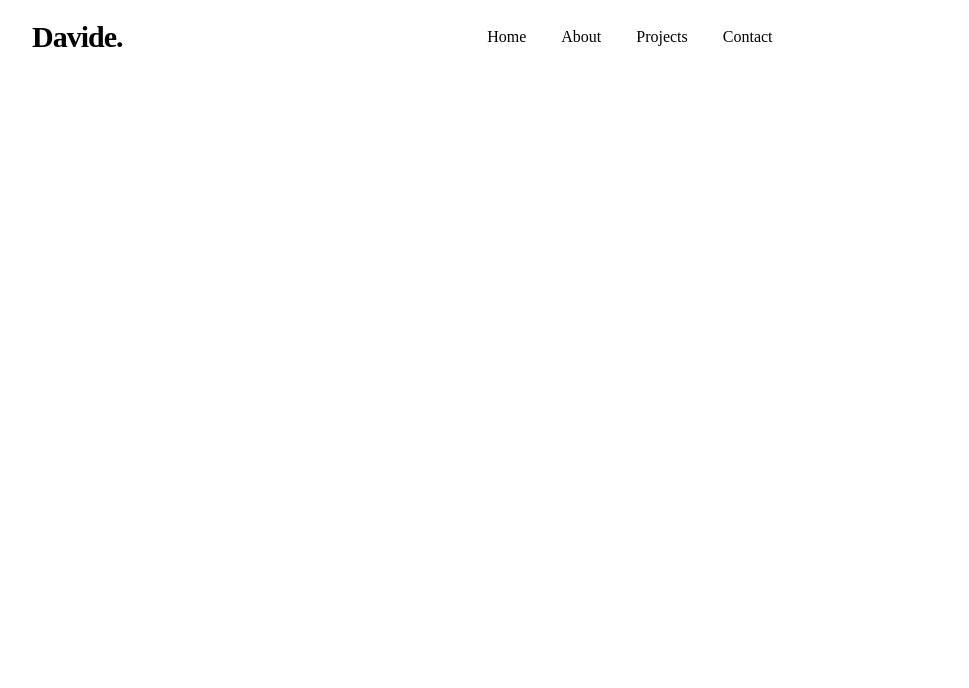
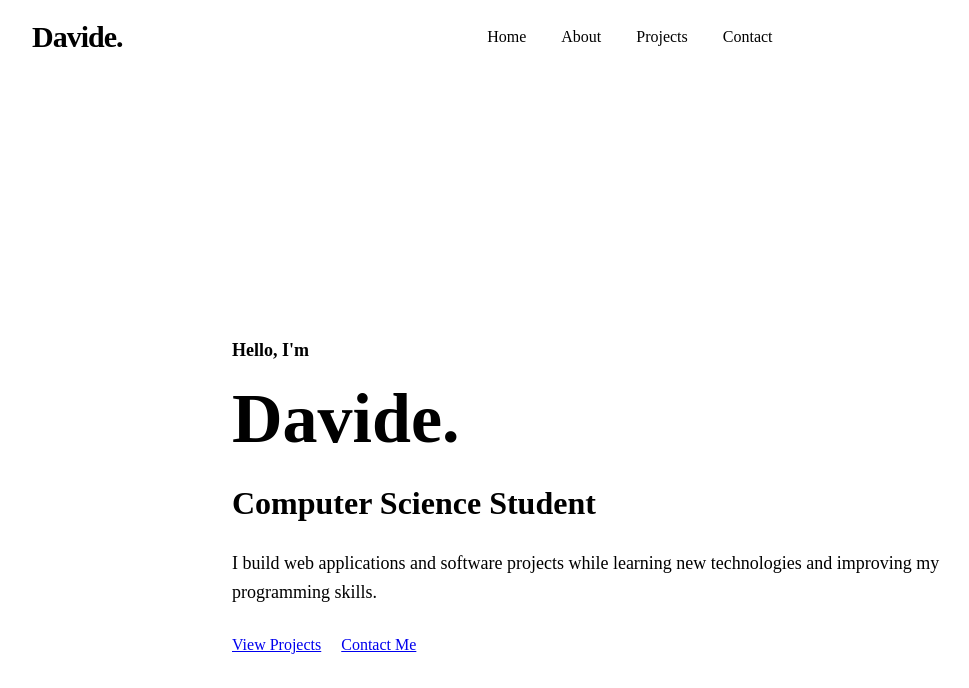
Before and after one commit to dav-cip/dav-cip.github.io, a React (Vite) app: page / in a window 1280 px wide. Shown: the top 688 px of the page, without its empty margins (8-977 px from the left). Built offline with nearby package versions, Linux system fonts and the light colour scheme.

Commit message:
Added old home page

```diff
--- a/src/pages/landing/Landing.css
+++ b/src/pages/landing/Landing.css
@@ -0,0 +1,70 @@
+.home {
+    min-height: 100vh;
+    display: flex;
+    align-items: center;
+    justify-content: center;
+    padding: 80px 40px;
+}
+
+.home-content {
+    max-width: 800px;
+}
+
+.welcome {
+    color: var(--accent);
+    font-size: 18px;
+    font-weight: 600;
+}
+
+.home h1 {
+    font-size: 70px;
+    margin: 10px 0;
+}
+
+.home h1 span {
+    color: var(--accent);
+}
+
+.home h2 {
+    font-size: 32px;
+    color: var(--text-secondary);
+}
+
+.description {
+    font-size: 18px;
+    color: var(--text-secondary);
+    line-height: 1.6;
+}
+
+.home-buttons {
+    margin-top: 30px;
+    display: flex;
+    gap: 20px;
+}
+
+.primary-btn,
+.secondary-btn {
+    padding: 12px 25px;
+    border-radius: 10px;
+    text-decoration: none;
+    font-weight: 600;
+}
+
+.primary-btn {
+    background: var(--accent);
+    color: #ffffff;
+}
+
+.primary-btn:hover {
+    background: var(--accent-hover);
+}
+
+.secondary-btn {
+    border: 2px solid var(--accent);
+    color: var(--accent);
+}
+
+.secondary-btn:hover {
+    background: var(--accent);
+    color: #ffffff;
+}
--- a/src/pages/landing/Landing.tsx
+++ b/src/pages/landing/Landing.tsx
@@ -1,9 +1,41 @@
+import { Link } from 'react-router-dom';
 import './Landing.css';
 
 export default function Landing() {
     return (
         <main>
+            <section className="home">
+                <div className="home-content">
 
+                    <p className="welcome">
+                        Hello, I'm
+                    </p>
+
+                    <h1 className="home-title">
+                        Davide<span>.</span>
+                    </h1>
+
+                    <h2 className="home-subtitle">
+                        Computer Science Student
+                    </h2>
+
+                    <p className="description">
+                        I build web applications and software projects while
+                        learning new technologies and improving my programming skills.
+                    </p>
+
+                    <div className="home-buttons">
+                        <Link to="/projects" className="btn-primary home-btn">
+                            View Projects
+                        </Link>
+
+                        <Link to="/contact" className="btn-secondary home-btn">
+                            Contact Me
+                        </Link>
+                    </div>
+
+                </div>
+            </section>
         </main>
     );
 }
```
